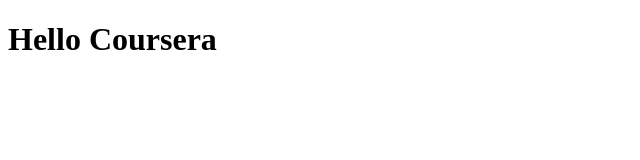
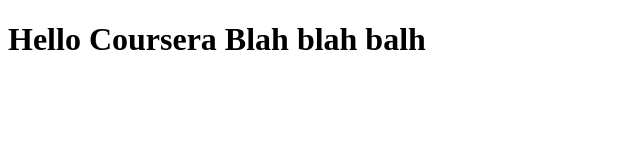
Before and after one commit to Luca23876/AngularJSCoursera, a plain HTML site: page index.html in a window 1280 px wide. Shown: the whole page, without its empty margins (0-640 px from the left). Drawn offline with Linux system fonts and the light colour scheme.

Commit message:
New version of web file.

```diff
--- a/index.html
+++ b/index.html
@@ -5,6 +5,6 @@
     <title>Hello Coursera</title>
   </head>
   <body>
-    <h1>Hello Coursera </h1>
+    <h1>Hello Coursera Blah blah balh</h1>
   </body>
 </html>
```
